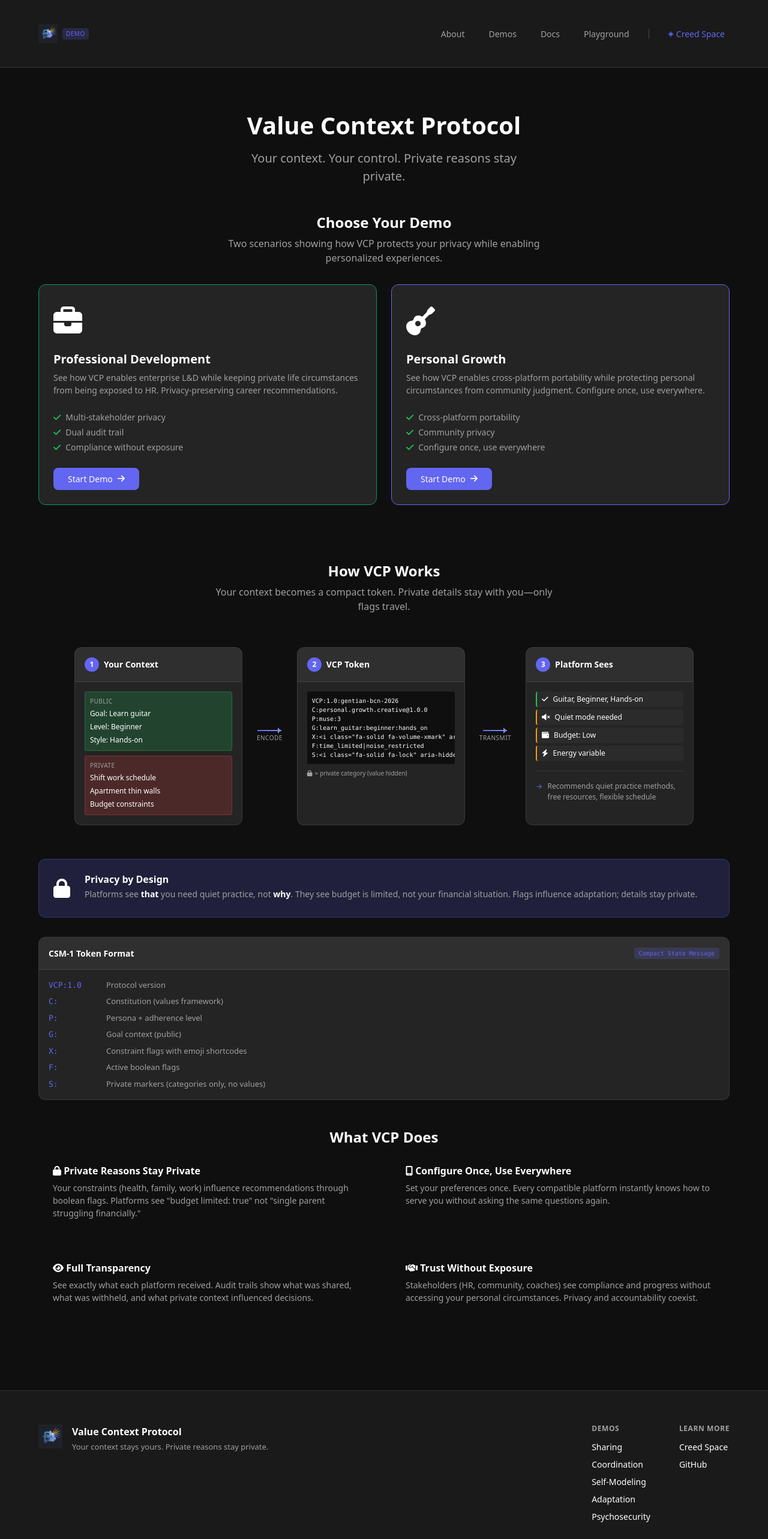
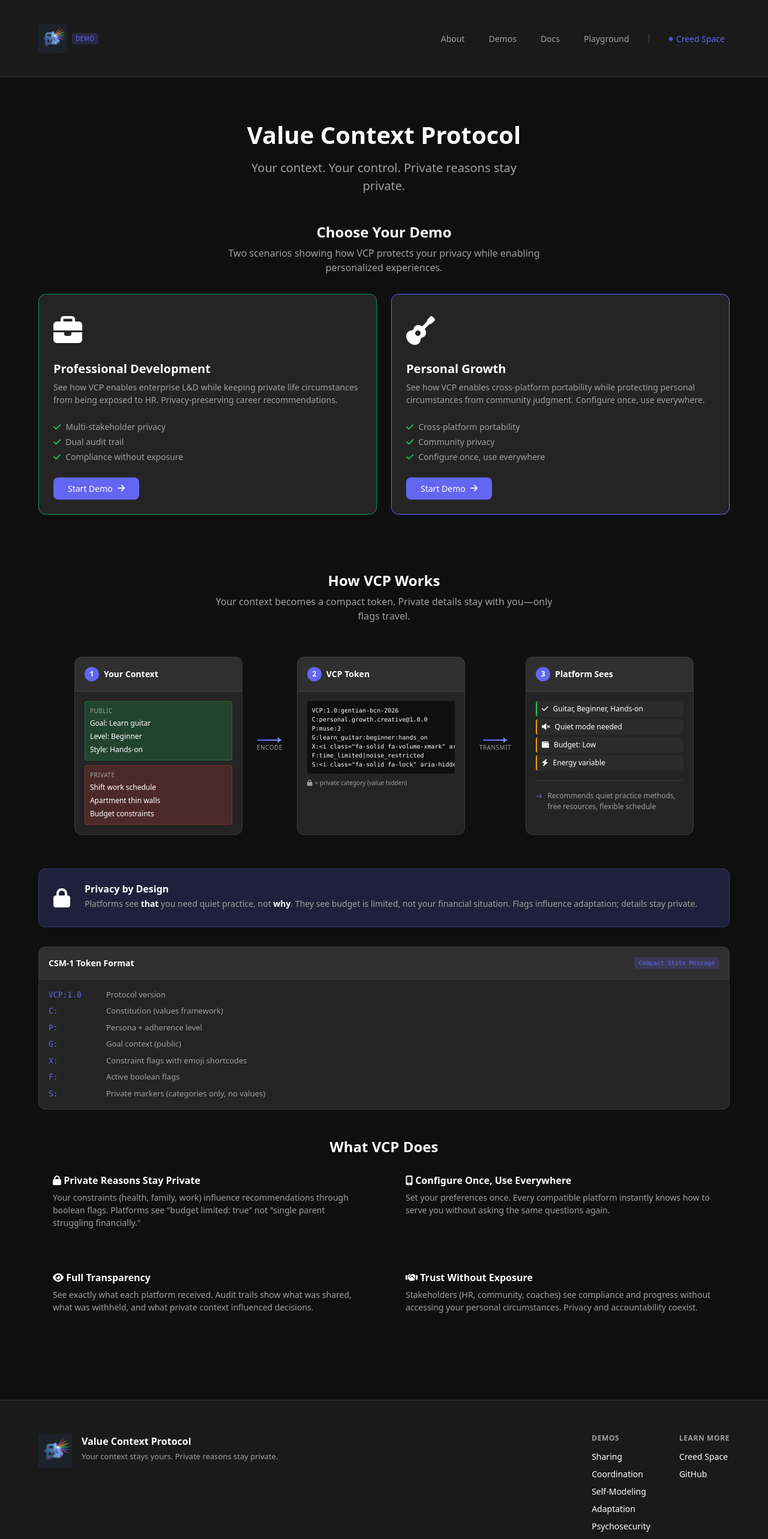
Before and after one commit to Creed-Space/VCP-SDK, a SvelteKit app in the folder website/: page / in a window 1280 px wide. Shown: the top 2566 px of the page at 60% size. Built offline with nearby package versions, Linux system fonts and the light colour scheme.

Commit message:
fix: Increase logo size (48px header, 56px footer)

```diff
--- a/website/src/routes/+layout.svelte
+++ b/website/src/routes/+layout.svelte
@@ -193,7 +193,7 @@
 	}
 
 	.logo-img {
-		height: 32px;
+		height: 48px;
 		width: auto;
 	}
 
@@ -397,7 +397,7 @@
 	}
 
 	.footer-logo-img {
-		height: 40px;
+		height: 56px;
 		width: auto;
 	}
 
```
